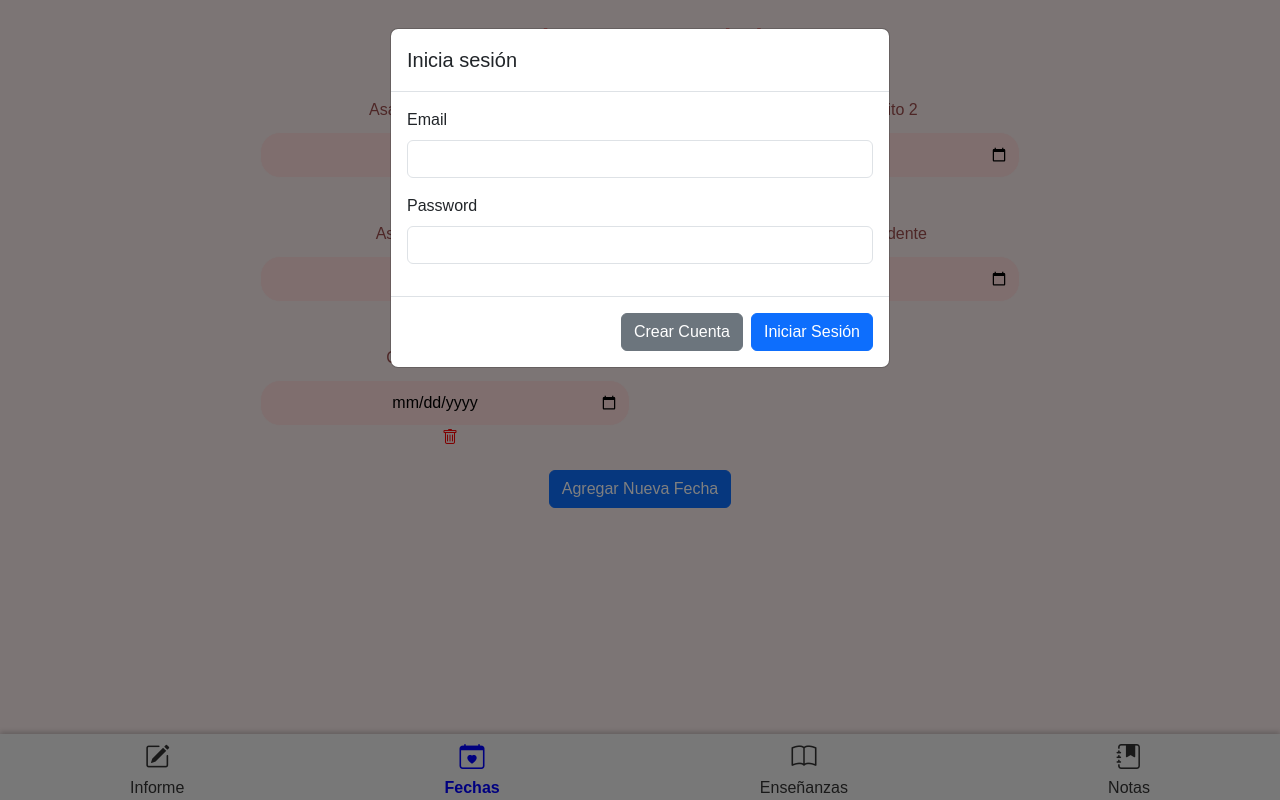
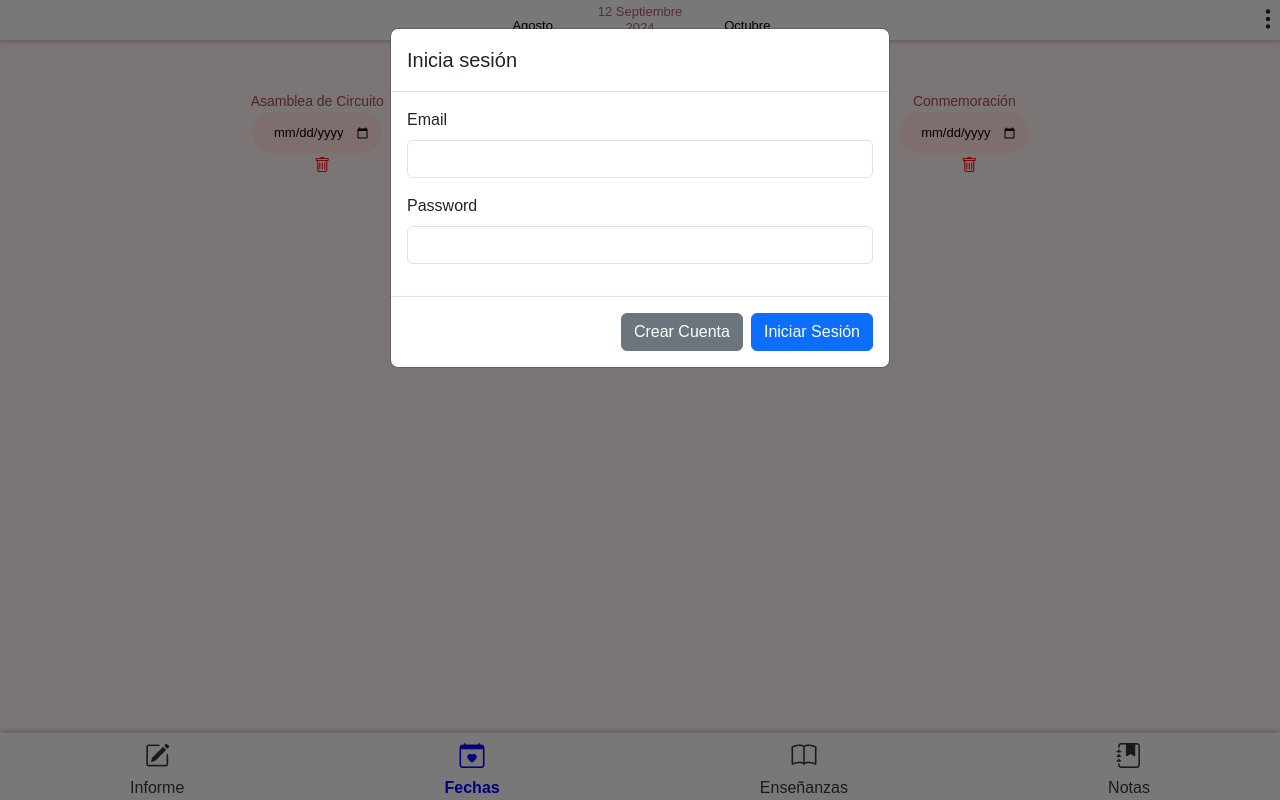
Before and after one commit to brian-gal/Bitacora_web, a React (Vite) app: page /fechas in a window 1280 px wide. Built offline with nearby package versions, Linux system fonts and the light colour scheme; no server answers.

Commit message:
fechas y notas ya guardan en el storage sin duplicarse

```diff
--- a/index.html
+++ b/index.html
@@ -5,15 +5,20 @@
   <meta charset="UTF-8" />
   <link rel="icon" type="image/svg+xml" href="/vite.svg" />
   <meta name="viewport" content="width=device-width, initial-scale=1.0" />
+  <title>Diario de Servicio</title>
+
+  <!-- bootstrap icon-->
   <link rel="stylesheet" href="https://cdn.jsdelivr.net/npm/bootstrap-icons@1.11.3/font/bootstrap-icons.min.css">
+  <!-- bootstrap js -->
   <link href="https://cdn.jsdelivr.net/npm/bootstrap@5.3.3/dist/css/bootstrap.min.css" rel="stylesheet"
     integrity="sha384-QWTKZyjpPEjISv5WaRU9OFeRpok6YctnYmDr5pNlyT2bRjXh0JMhjY6hW+ALEwIH" crossorigin="anonymous">
-  <title>Vite + React</title>
 </head>
 
 <body>
   <div id="root"></div>
   <script type="module" src="/src/main.jsx"></script>
+
+  <!-- bootstrap js-->
   <script src="https://cdn.jsdelivr.net/npm/bootstrap@5.3.3/dist/js/bootstrap.bundle.min.js"
     integrity="sha384-YvpcrYf0tY3lHB60NNkmXc5s9fDVZLESaAA55NDzOxhy9GkcIdslK1eN7N6jIeHz"
     crossorigin="anonymous"></script>
--- a/src/App.css
+++ b/src/App.css
@@ -11,6 +11,7 @@ body {
 
 .contenedor {
     margin-bottom: 85px;
+    margin-top: 45px;
 }
 
 /* --------------------------------NavBar.css --------------------------------------*/
@@ -20,10 +21,11 @@ body {
     justify-content: space-around;
     align-items: center;
     position: fixed;
+    height: 67px;
     bottom: 0;
     width: 100%;
     background-color: #f0f0f0;
-    padding: 5px  0 0;
+    padding: 5px 0 0;
     box-shadow: 0 -2px 5px rgba(0, 0, 0, 0.2);
     z-index: 1000;
 }
@@ -60,18 +62,21 @@ body {
 
 /* ---------------------------------Menu Fecha------------------------------------- */
 .menuFecha {
+    position: fixed;
+    top: 0;
+    height: 40px;
+    width: 100%;
     display: flex;
-    flex-direction: column;
     align-items: center;
     background-color: #f0f0f0;
     box-shadow: 0 2px 5px rgba(0, 0, 0, 0.2);
-    padding-bottom: 10px;
+    padding: 4px;
+    z-index: 1000;
 }
 
-.menuFechaAño {
-    display: flex;
-    align-items: center;
-    gap: 1rem;
+.menuFecha i {
+    position: absolute;
+    right: 0;
 }
 
 .menuFechaMes {
@@ -80,6 +85,12 @@ body {
     display: flex;
     justify-content: center;
     align-items: flex-end;
+}
+
+.menuFechaMes h2,
+.menuFechaMes h3,
+.menuFechaAño h1 {
+    font-size: 13px;
 }
 
 .menuFechaMes div {
@@ -105,6 +116,7 @@ body {
     background: none;
     cursor: pointer;
     width: 100px;
+    font-size: 13px;
 }
 
 .menuFechaAño i {
@@ -116,22 +128,19 @@ body {
     display: flex;
     flex-direction: column;
     align-items: center;
-    margin-top: 20px;
 }
 
 .titulo {
     font-family: 'Cursive', sans-serif;
     color: #f28b8b;
-    font-size: 2.5rem;
-    margin-bottom: 20px;
+    font-size: 2rem;
     text-align: center;
 }
 
 .textarea-notas {
-    width: 90%;
+    width: 95%;
     min-height: 500px;
-    padding: 20px;
-    font-size: 1.2rem;
+    padding: 10px;
     border: 2px solid #ccc;
     border-radius: 10px;
     outline: none;
@@ -139,19 +148,16 @@ body {
     /* Desactivar la opción de redimensionar manualmente */
     overflow: hidden;
     /* Esconder barras de scroll */
-    line-height: 1.6;
 }
 
 .textarea-enseñanzas {
     width: 90%;
     min-height: 200px;
-    padding: 20px;
-    font-size: 1.2rem;
+    padding: 10px;
     border: 2px solid #ccc;
     border-radius: 10px;
     outline: none;
     resize: none;
-    line-height: 1.6;
 }
 
 .textarea-notas:focus {
@@ -174,23 +180,23 @@ body {
     transition: background-color 0.3s;
 }
 
+.fechaGuardado {
+    margin: 0;
+    font-size: 12px;
+}
+
 /* ----------------------------------------------Fechas------------------------------------ */
 .container {
-    max-width: 800px;
-    margin: 0 auto;
-    padding: 20px;
-    text-align: center;
-    background-color: #f8eaea;
-    background-repeat: no-repeat;
-    background-position: top center;
-    background-size: cover;
+    display: flex;
+    flex-direction: column;
+    align-items: center;
 }
 
 .input-grid {
-    display: grid;
-    grid-template-columns: repeat(2, 1fr);
+    display: flex;
+    flex-wrap: wrap;
     gap: 20px;
-    margin-top: 30px;
+    justify-content: center;
 }
 
 .input-grid div {
@@ -199,20 +205,23 @@ body {
     align-items: center;
 }
 
-.input-grid div label {
+.input-grid div p {
     font-family: 'Cursive', sans-serif;
+    font-size: 14px;
     color: #9b4d4d;
-    margin-bottom: 10px;
+    margin-bottom: 0;
 }
 
 .input-grid div input[type="date"] {
     width: 100%;
+    max-width: 130px;
+    text-align: center;
     padding: 10px;
     border: 1px solid #f8eaea;
     border-radius: 20px;
     background-color: #ffdcdc;
     text-align: center;
-    font-size: 1rem;
+    font-size: 13px;
     font-family: 'Arial', sans-serif;
 }
 
@@ -231,7 +240,8 @@ body {
     margin-top: 10px;
 }
 
-.activity-table th, .activity-table td {
+.activity-table th,
+.activity-table td {
     border: 1px solid #000;
     padding: 10px;
     text-align: center;
--- a/src/App.jsx
+++ b/src/App.jsx
@@ -8,6 +8,7 @@ import Notas from './components/notas';
 import { FireProvider } from './context/fireContext';
 import Enseñanzas from './components/enseñanzas';
 import FechasEspeciales from './components/fechasEspeciales';
+import MenuFecha from './components/menuFecha';
 
 function App() {
 
@@ -17,9 +18,10 @@ function App() {
       <FireProvider>
         <DataProvider>
           <InicioSesion />
+          <MenuFecha />
           <div className='contenedor'>
             <Routes>
-              <Route path="/" element={<Informe titulo="Informe"/>} />
+              <Route path="/" element={<Informe titulo="Informe" />} />
               <Route path="/enseñanzas" element={<Enseñanzas />} />
               <Route path="/fechas" element={<FechasEspeciales />} />
               <Route path="/notas" element={<Notas titulo="Notas" texto="Escribe tus notas aquí..." clases="textarea-notas" esMensual={false} />} />
--- a/src/components/enseñanzas.jsx
+++ b/src/components/enseñanzas.jsx
@@ -1,13 +1,18 @@
-import MenuFecha from "./menuFecha"
+import { useContext } from "react"
 import Notas from "./notas"
+import { DataContext } from "../context/dateContext"
+
 
 const Enseñanzas = () => {
+    const { mes, meses } = useContext(DataContext)
+
+    const esteMes = meses[mes].toLowerCase()
+
     return (
         <>
-            <MenuFecha />
-            <Notas titulo="Broadcasting" texto="Escribe que aprendiste del broadcasting de este mes" clases="textarea-enseñanzas" esMensual={true} />
-            <Notas titulo="Gratitud" texto="Anota las cosas por las cuales agradecer este mes" clases="textarea-enseñanzas" esMensual={true} />
-            <Notas titulo="Oraciones" texto="¿Cuántas oraciones respondió Jehová este mes? Anótalas así no te olvidas ninguna" clases="textarea-enseñanzas" esMensual={true} />
+            <Notas titulo="Broadcasting" texto={`Escribe que aprendiste del broadcasting de ${esteMes}`} clases="textarea-enseñanzas" esMensual={true} />
+            <Notas titulo="Gratitud" texto={`Anota las cosas por las cuales agradecer en ${esteMes}`} clases="textarea-enseñanzas" esMensual={true} />
+            <Notas titulo="Oraciones" texto={`¿Cuántas oraciones respondió Jehová en ${esteMes}? Anótalas así no te olvidas ninguna`} clases="textarea-enseñanzas" esMensual={true} />
         </>
     )
 }
--- a/src/components/fechasEspeciales.jsx
+++ b/src/components/fechasEspeciales.jsx
@@ -1,6 +1,9 @@
-import { useState, useEffect } from 'react';
+import { useState, useEffect, useRef } from 'react';
 
 const FechasEspeciales = () => {
+    const isInitialized = useRef(false);
+
+
     // Cargar datos del localStorage
     const loadFromLocalStorage = () => {
         const savedData = localStorage.getItem('fechasEspeciales');
@@ -19,8 +22,14 @@ const FechasEspeciales = () => {
 
     // Guardar datos en localStorage cada vez que el estado cambia
     useEffect(() => {
-        localStorage.setItem('fechasEspeciales', JSON.stringify(calendario));
+        if (isInitialized.current) {
+            localStorage.setItem('fechasEspeciales', JSON.stringify(calendario));
+        } else {
+            isInitialized.current = true;
+        }
     }, [calendario]);
+
+
 
     // Maneja el cambio en los inputs de fecha
     const handleDateChange = (index, newDate) => {
@@ -63,7 +72,7 @@ const FechasEspeciales = () => {
             <div className="input-grid">
                 {calendario.map((item, index) => (
                     <div key={index}>
-                        <label>{item.label}</label>
+                        <p>{item.label}</p>
                         <input
                             type="date"
                             value={item.date}
--- a/src/components/informe.jsx
+++ b/src/components/informe.jsx
@@ -1,5 +1,4 @@
 import { useContext, useEffect, useState } from "react";
-import MenuFecha from "./menuFecha";
 import { DataContext } from "../context/dateContext";
 
 const Informe = () => {
@@ -42,7 +41,6 @@ const Informe = () => {
 
     return (
         <>
-            <MenuFecha />
             <table className="activity-table">
                 <thead>
                     <tr>
--- a/src/components/menuFecha.jsx
+++ b/src/components/menuFecha.jsx
@@ -10,19 +10,15 @@ const MenuFecha = () => {
 
     return (
         <div className="menuFecha">
-            <div className="menuFechaAño">
-                <i className="bi bi-arrow-left" onClick={retrocederAño}></i>
-                <h1>{año}</h1>
-                <i className="bi bi-arrow-right" onClick={avanzarAño}></i>
-            </div>
             <div className="menuFechaMes">
                 <button onClick={retrocederMes}>{mesPrevio}</button>
                 <div onClick={fechaActual}>
-                    <h2>{meses[mes]}</h2>
-                    <h3>{dia}</h3>
+                    <h2>{dia} {meses[mes]}</h2>
+                    <h3>{año}</h3>
                 </div>
                 <button onClick={avanzarMes}>{mesSiguiente}</button>
             </div>
+            <i className="bi bi-three-dots-vertical"></i>
         </div>
     )
 }
```
Also changed, not shown: src/components/notas.jsx (+31 -2 lines), 1 other file (tests, documents, lock files or other folders).
